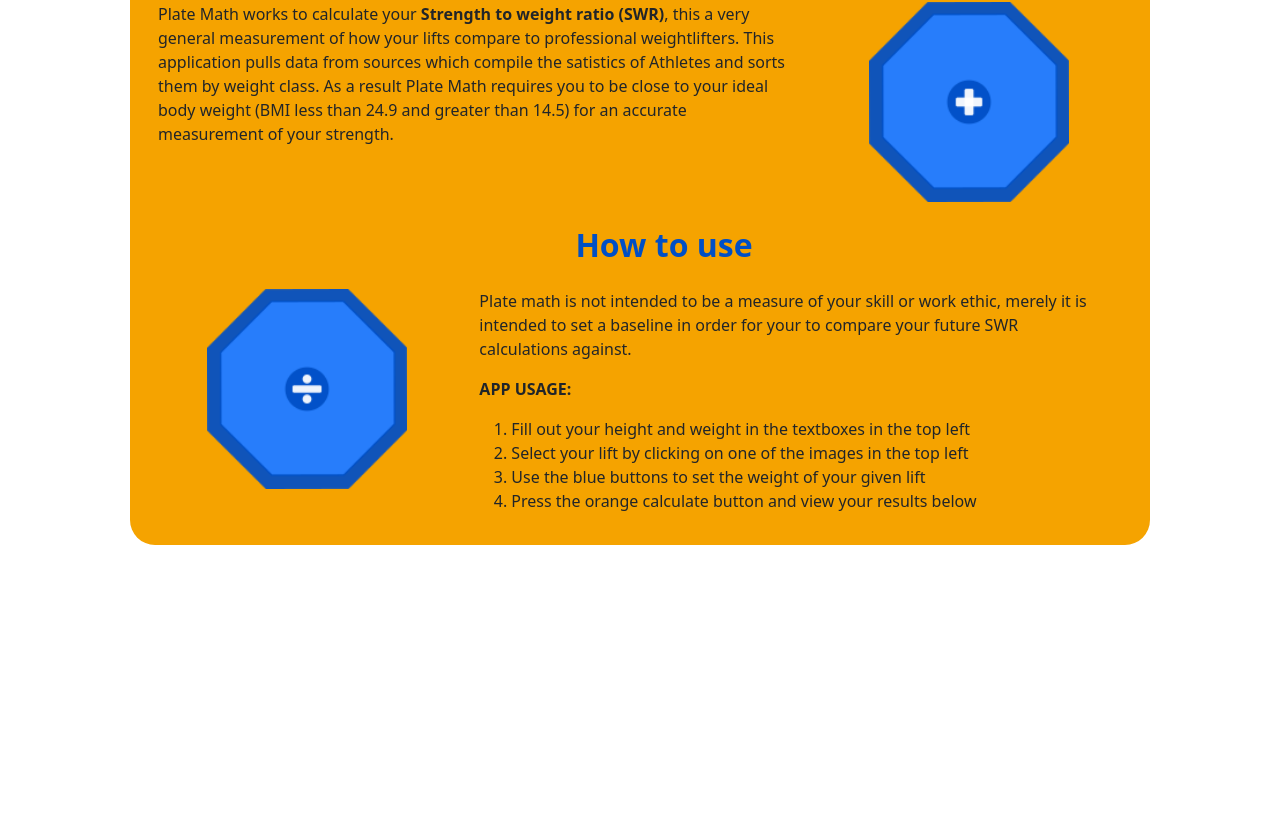
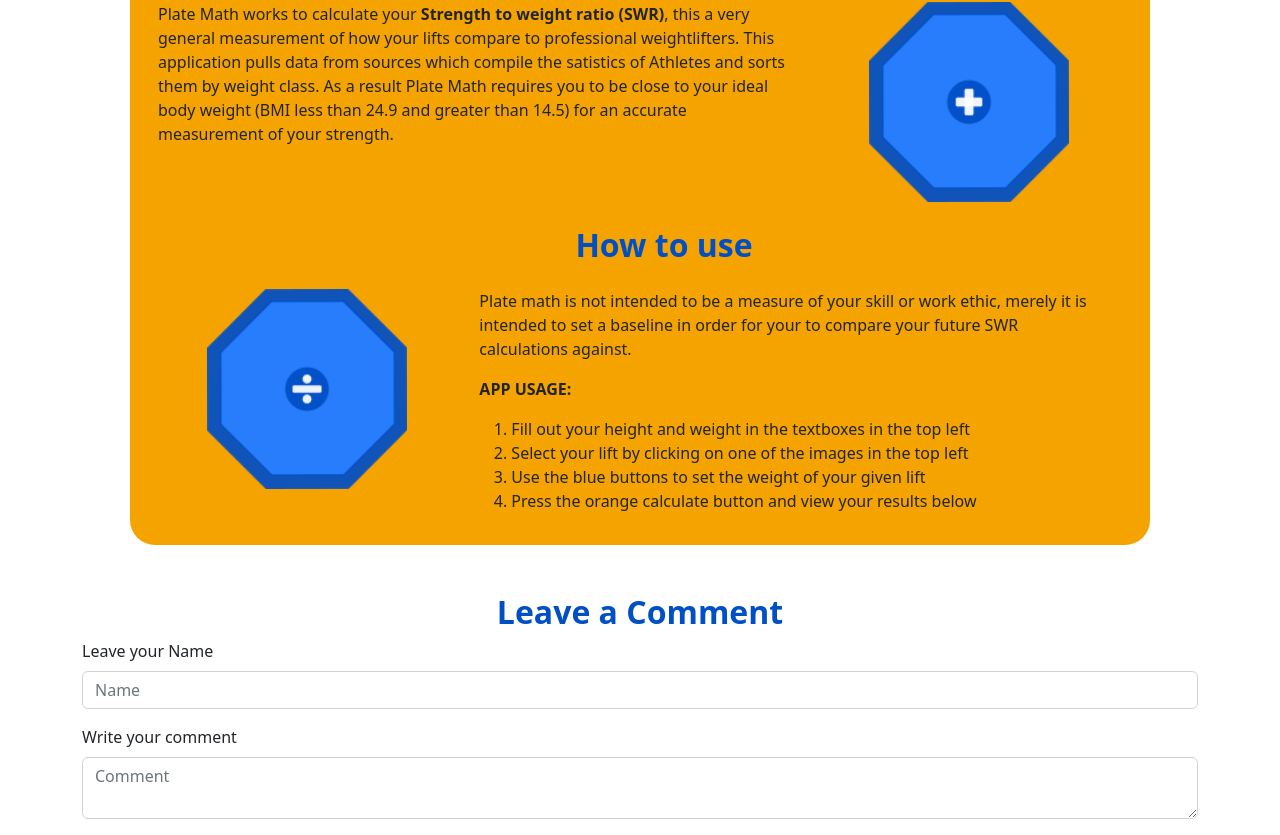
Before and after one commit to CharlieBoomer/plate_math, a React (Create React App) app: page / in a window 1280 px wide. Shown: the part 1857-2692 px from the top of the page. Before the commit the page ends 2450 px from the top, so only its background shows below. Built offline with nearby package versions, Linux system fonts and the light colour scheme.

Commit message:
Added CommentSection

```diff
--- a/src/App.js
+++ b/src/App.js
@@ -1,6 +1,7 @@
 import Container from 'react-bootstrap/Container'
 import NaviBar from './components/NaviBar';
 import HowTo from './components/HowTo';
+import CommentSection from './components/CommentSection';
 //import './App.css';
 
 import CalcuPage from './components/CalcuPage';
@@ -18,6 +19,7 @@
       <CalcuPage/>
       <LiftExplorer/>
       <HowTo/>
+      <CommentSection/>
     </Container>
 
   );
--- /dev/null
+++ b/src/components/CommentSection.js
@@ -0,0 +1,23 @@
+import Button from "react-bootstrap/esm/Button";
+import Form from 'react-bootstrap/Form';
+
+const CommentSecion = () => {
+    return (
+        <div id ="Comments">
+            <h2 className="text-secondary fw-bold text-center">Leave a Comment</h2>
+            <Form>
+                <Form.Group className="mb-3" controlId="exampleForm.ControlInput1">
+                    <Form.Label>Leave your Name</Form.Label>
+                    <Form.Control type="text" placeholder="Name" />
+                </Form.Group>
+                <Form.Group className="mb-3" controlId="exampleForm.ControlTextarea1">
+                    <Form.Label>Write your comment</Form.Label>
+                    <Form.Control as="textarea" rows={2} placeholder="Comment"/>
+                </Form.Group>
+            </Form>
+
+        </div>
+     );
+}
+
+export default CommentSecion;
--- a/src/components/LiftExplorer.js
+++ b/src/components/LiftExplorer.js
@@ -22,7 +22,7 @@
                             </ul>
 
                         </Card.Text>
-                        <Button variant="secondary">Learn More</Button>
+                        <Button variant="secondary" href="https://stronglifts.com/bench-press/">Learn More</Button>
                     </Card.Body>
             </Card>
             <Card style={{ width: '18rem' }} className='col mx-3 p-2'>
@@ -37,7 +37,7 @@
                                 <li>Quadriceps</li>
                             </ul>
                         </Card.Text>
-                        <Button variant="secondary">Learn More</Button>
+                        <Button variant="secondary" href="https://stronglifts.com/squat/">Learn More</Button>
                     </Card.Body>
             </Card>
             <Card style={{ width: '18rem' }} className='col mx-3 p-2'>
@@ -53,7 +53,7 @@
                             </ul>
 
                         </Card.Text>
-                        <Button variant="secondary">Learn More</Button>
+                        <Button variant="secondary" href="https://stronglifts.com/deadlift/">Learn More</Button>
                     </Card.Body>
             </Card>
 
--- a/src/components/NaviBar.js
+++ b/src/components/NaviBar.js
@@ -24,7 +24,7 @@
             {/* <div class="vr"></div> */}
             <Nav.Link href="#top" className='fs-5 col border-end  border-dark text-secondary'><strong>SWR Calculator</strong></Nav.Link>
             {/* <div class="vr"></div> */}
-            <Nav.Link href="#explore" className='fs-5 col border-end  border-dark text-secondary'><strong>Explore</strong></Nav.Link>
+            <Nav.Link href="#explore" className='fs-5 col border-end  border-dark text-secondary'><strong>Lift Information</strong></Nav.Link>
             {/* <div class="vr"></div> */}
             <Nav.Link href="#howTo" className='fs-5 col text-secondary'><strong>How To Use</strong></Nav.Link>
       </Nav>
```
